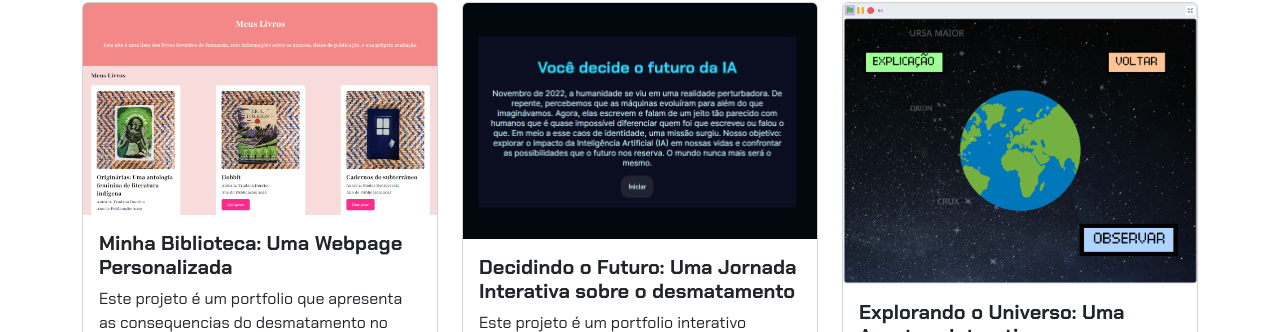
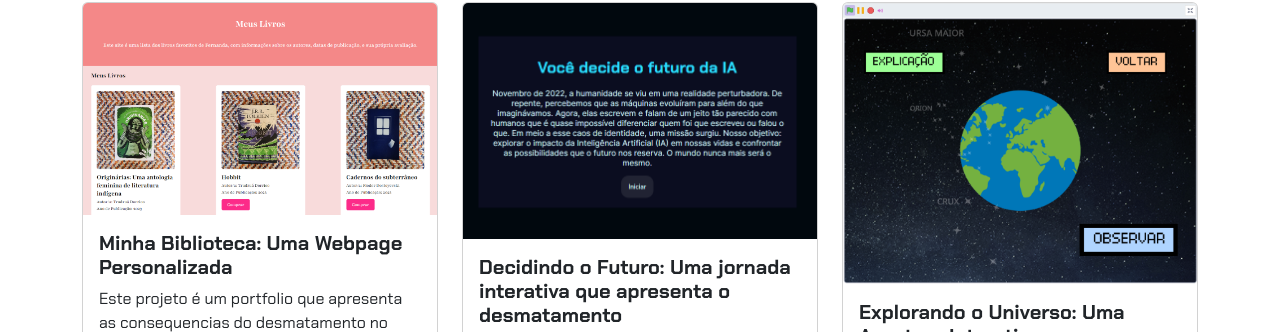
Before and after one commit to oliveirasa15/agrinho-2025, a plain HTML site: page index.html in a window 1280 px wide. Shown: the part 464-796 px from the top of the page. Drawn offline with nearby package versions, Linux system fonts and the light colour scheme.

Commit message:
Update index.html

```diff
--- a/index.html
+++ b/index.html
@@ -47,7 +47,7 @@
                 <div class="card">
                     <img src="img/projeto-2.png" class="card-img-top" alt="Imagem do projeto de biblioteca virtual">
                     <div class="card-body">
-                        <h5 class="card-title">Decidindo o Futuro: Uma Jornada Interativa sobre o desmatamento
+                        <h5 class="card-title">Decidindo o Futuro: Uma jornada interativa que apresenta o desmatamento
                         </h5>
                         <p class="card-text">Este projeto é um portfolio interativo baseado em como o desmatamento tem consequencia no nosso cotidiano e como podemos acabar com o desmatamento.</p>
                         <button type="button" class="btn btn-link" data-bs-toggle="modal" data-bs-target="#modal2">Veja
```
